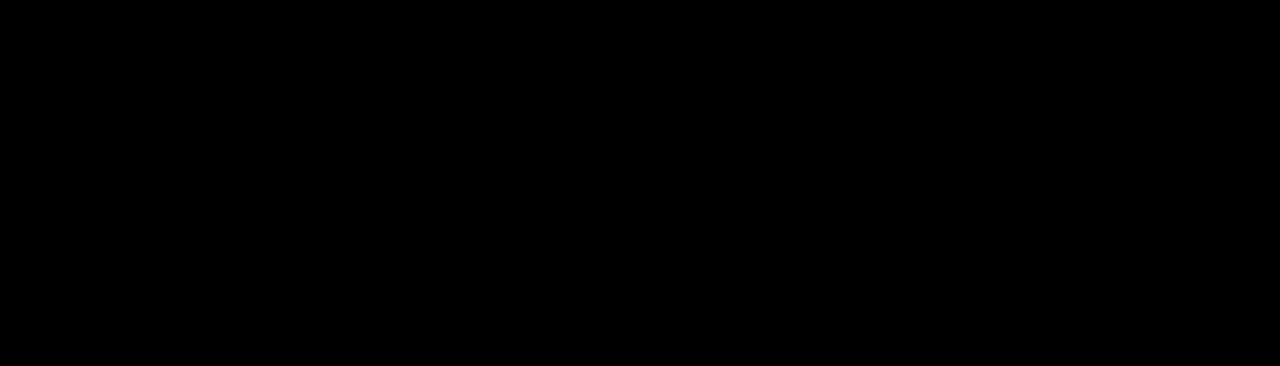
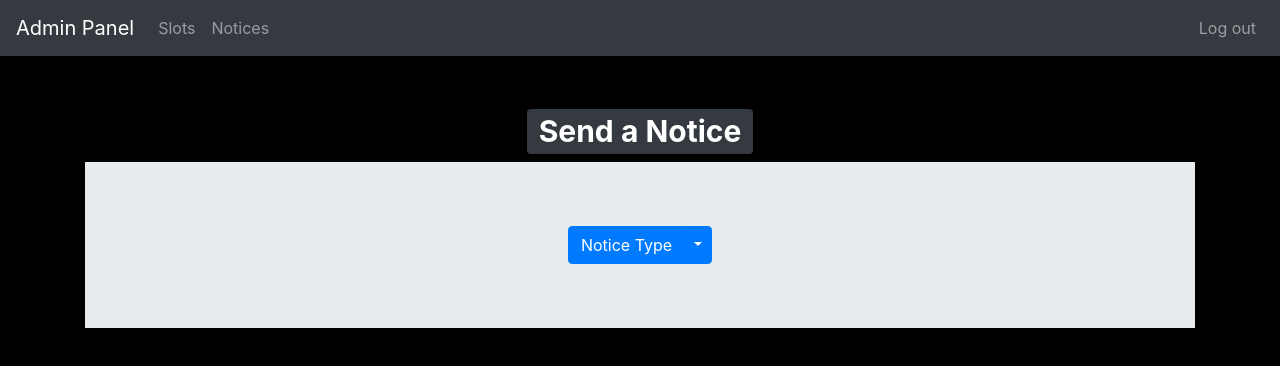
Before and after one commit to wahaj-47/reward-me-admin-panel, a React (Create React App) app: page /notice in a window 1280 px wide. Shown: the top 366 px of the page. Built offline with nearby package versions, Linux system fonts and the light colour scheme.

Commit message:
Ugly notice screen

```diff
--- a/src/Components/AdminNav.js
+++ b/src/Components/AdminNav.js
@@ -11,7 +11,7 @@
 				<Navbar.Brand href="#home">Admin Panel</Navbar.Brand>
 				<Nav className="mr-auto">
 					<Nav.Link href="/slots">Slots</Nav.Link>
-					<Nav.Link href="#features">Notices</Nav.Link>
+					<Nav.Link href="/notice">Notices</Nav.Link>
 				</Nav>
 				<Nav>
 					<Nav.Link href="/">Log out</Nav.Link>
--- a/src/Routes.js
+++ b/src/Routes.js
@@ -5,6 +5,7 @@
 import ForgotPassword from "./containers/ForgotPassword";
 import ResetPassword from "./containers/ResetPassword";
 import Slots from "./containers/Slots";
+import Notice from "./containers/Notice";
 
 export default function Routes() {
 	return (
@@ -13,6 +14,7 @@
 			<Route path="/forgotpassword" component={ForgotPassword} />
 			<Route path="/resetpassword" component={ResetPassword} />
 			<Route path="/slots" component={Slots} />
+			<Route path="/notice" component={Notice} />
 		</Switch>
 	);
 }
--- /dev/null
+++ b/src/containers/Notice.js
@@ -0,0 +1,82 @@
+import React from "react";
+
+import {
+	Badge,
+	Jumbotron,
+	Container,
+	Dropdown,
+	Button,
+	ButtonGroup,
+	InputGroup,
+	FormControl
+} from "react-bootstrap";
+import AdminNav from "../Components/AdminNav";
+
+export default class Notice extends React.Component {
+	state = { noticeType: "Notice Type" };
+
+	handleNoticeType = eventKey => {
+		this.setState({ noticeType: eventKey });
+	};
+
+	render() {
+		return (
+			<div>
+				<AdminNav></AdminNav>
+				<div className="container">
+					<div className="mt-5">
+						<h1>
+							<Badge variant="dark">Send a Notice</Badge>
+						</h1>
+						<Jumbotron fluid>
+							<Container>
+								<Dropdown as={ButtonGroup}>
+									<Button>{this.state.noticeType}</Button>
+
+									<Dropdown.Toggle split id="dropdown-split-basic" />
+
+									<Dropdown.Menu>
+										<Dropdown.Item
+											eventKey="General Notice"
+											onSelect={this.handleNoticeType}
+										>
+											General Notice
+										</Dropdown.Item>
+										<Dropdown.Item
+											eventKey="Personal Notice"
+											onSelect={this.handleNoticeType}
+										>
+											Personal Notice
+										</Dropdown.Item>
+									</Dropdown.Menu>
+								</Dropdown>
+								{this.state.noticeType == "Personal Notice" && (
+									<InputGroup className="mt-3">
+										<InputGroup.Prepend>
+											<InputGroup.Text>Select Users</InputGroup.Text>
+										</InputGroup.Prepend>
+										<FormControl as="select" multiple>
+											<option>User 1</option>
+											<option>User 2</option>
+											<option>User 3</option>
+											<option>User 4</option>
+											<option>User 5</option>
+										</FormControl>
+									</InputGroup>
+								)}
+								{this.state.noticeType !== "Notice Type" && (
+									<InputGroup className="mt-3">
+										<InputGroup.Prepend>
+											<InputGroup.Text>Notice Message</InputGroup.Text>
+										</InputGroup.Prepend>
+										<FormControl as="textarea" aria-label="With textarea" />
+									</InputGroup>
+								)}
+							</Container>
+						</Jumbotron>
+					</div>
+				</div>
+			</div>
+		);
+	}
+}
--- a/src/containers/Slots.js
+++ b/src/containers/Slots.js
@@ -2,9 +2,6 @@
 import "./Slots.css";
 
 import { Table, InputGroup, FormControl } from "react-bootstrap";
-import Routes from "../Routes";
-import Logo from "../logo.png";
-import { Link } from "react-router-dom";
 import AdminNav from "../Components/AdminNav";
 
 export default class Slots extends React.Component {
```
